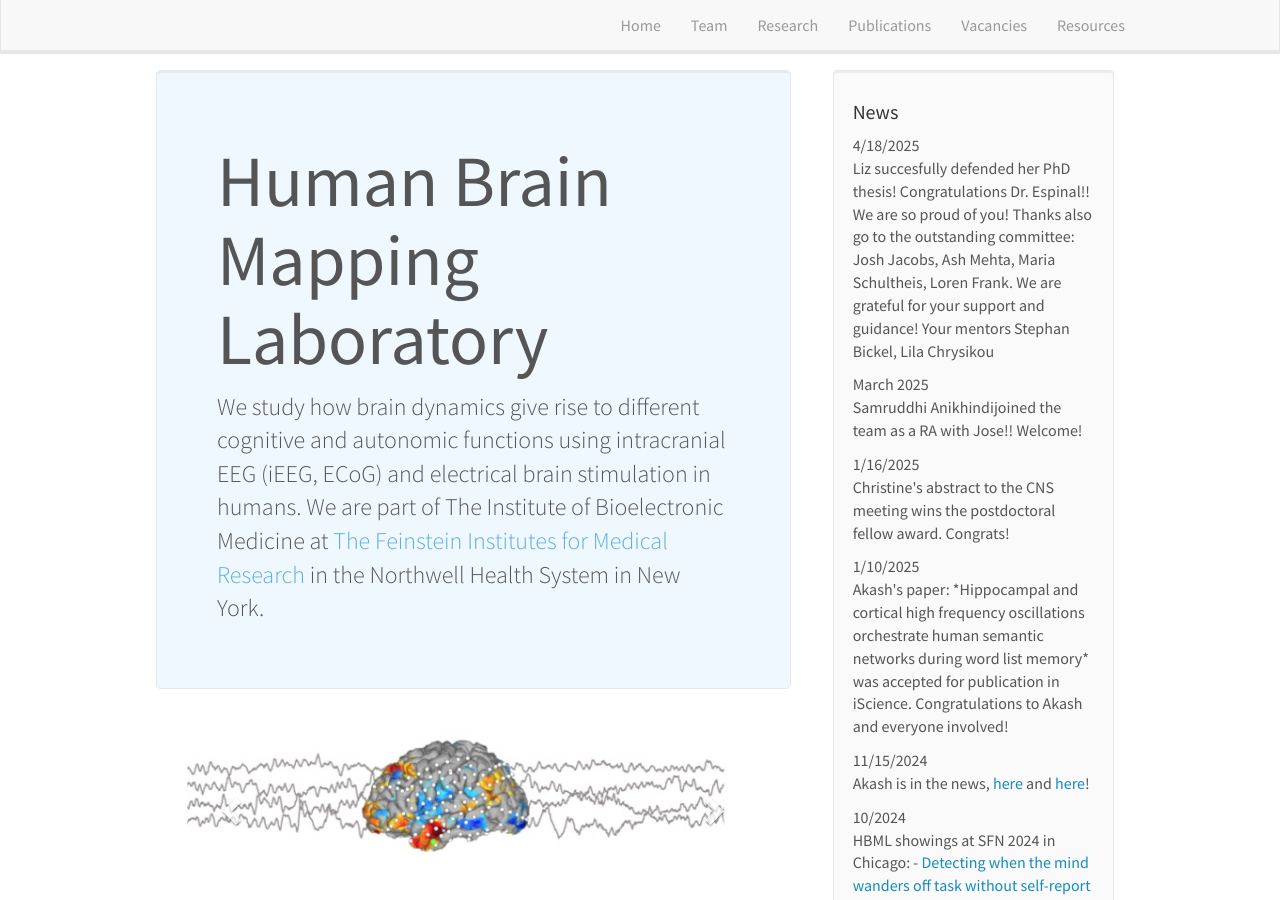
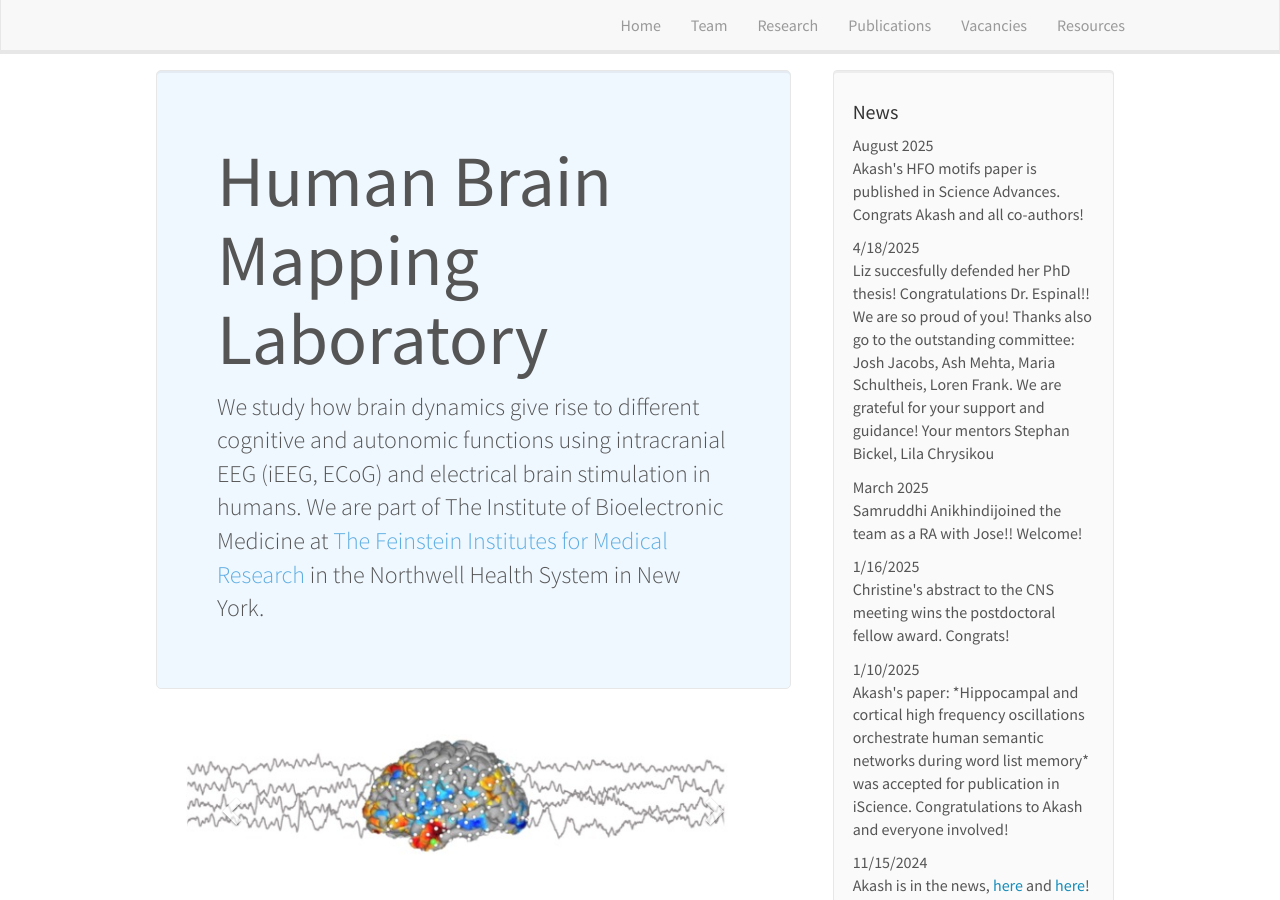
Before and after one commit to sarahgrjohnson/HBMLwebsite, a Jekyll site: the page built from _pages/home.md, in a window 1280 px wide and 900 px high. Built offline with Jekyll 4.4.1, drawn with Linux system fonts in a browser that asks for light colours; nearby versions of some CDN libraries; some of the changed text lies outside the part shown.

Commit message:
Update news.yml
added the motif paper to news

```diff
--- a/_data/news.yml
+++ b/_data/news.yml
@@ -1,3 +1,6 @@
+- date: August 2025
+  headline: "Akash's HFO motifs paper is published in Science Advances. Congrats Akash and all co-authors!"
+
 - date: 4/18/2025
   headline: "Liz succesfully defended her PhD thesis! Congratulations Dr. Espinal!! We are so proud of you!
     Thanks also go to the outstanding committee: Josh Jacobs, Ash Mehta, Maria Schultheis, Loren Frank. We are grateful for your support and guidance!
```
